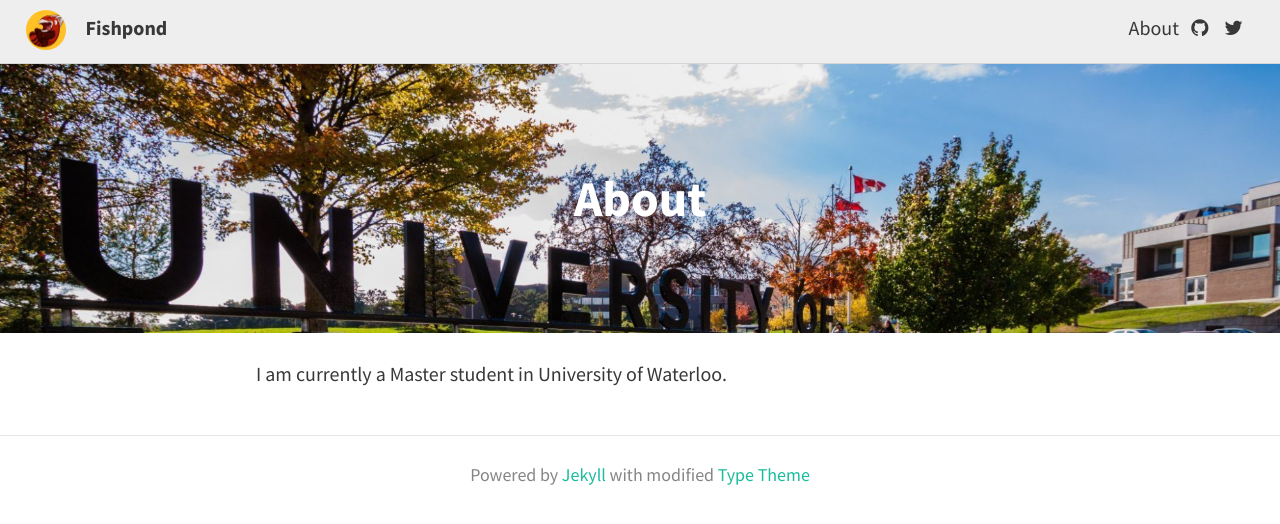
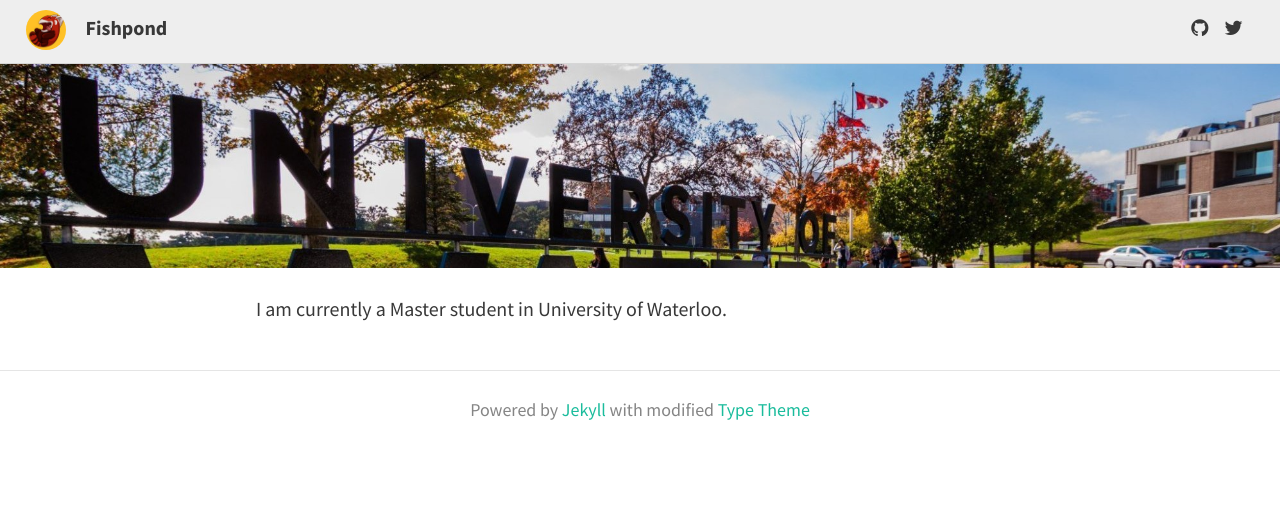
Before and after one commit to tiddler/tiddler.github.io, a Jekyll site: the page built from about.md, in a window 1280 px wide. Shown: the top 524 px of the page. Built offline with Jekyll 4.4.1, drawn with Linux system fonts in a browser that asks for light colours; nearby versions of some CDN libraries.

Commit message:
modify about page

```diff
--- a/about.md
+++ b/about.md
@@ -1,6 +1,6 @@
 ---
 layout: page
-title: About
+title:
 permalink: /about/
 feature-img: "img/uwaterloo.jpg"
 ---
```
Also changed, not shown: img/uwaterloo.jpg.
